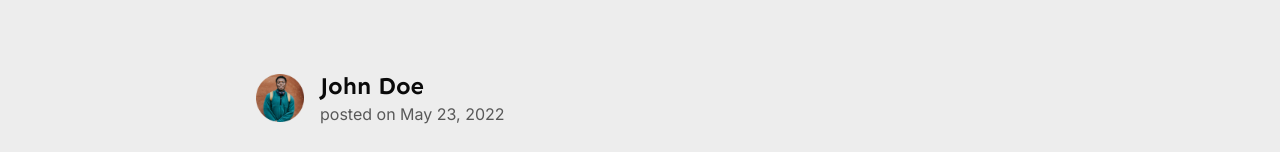
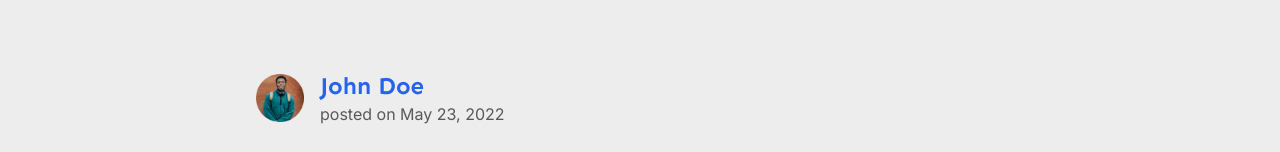
Before and after one commit to divineDuckk/Modsen-Client-Blog, a Next.js app: page /blog/1 in a window 1280 px wide. Shown: the part 138-290 px from the top of the page. Built offline with nearby package versions, Linux system fonts and the light colour scheme.

Commit message:
feat: add links on author's name

```diff
--- a/src/app/blog/[slug]/page.tsx
+++ b/src/app/blog/[slug]/page.tsx
@@ -1,4 +1,5 @@
 import Image from "next/image";
+import Link from "next/link";
 import { FC } from "react";
 
 import { fetchPostById } from "@/api/fetchPostById";
@@ -6,7 +7,7 @@ import { fetchPosts } from "@/api/fetchPosts";
 import { sen } from "@/app/fonts";
 import { JoinContainer } from "@/components/JoinContainer";
 import { WhatToRead } from "@/components/WhatToRead";
-import { getCategoryImg } from "@/constants";
+import { getCategoryImg, getRoute } from "@/constants";
 import { Post as PostType } from "@/interfaces/post";
 import { photoType } from "@/types";
 import { getRecommendedPosts } from "@/utils/functions/getRecommendedPosts";
@@ -27,7 +28,7 @@ const Post: FC<PostPageProps> = async ({ params }) => {
 
   const recommendedPosts = getRecommendedPosts(posts, slug, category);
 
-  const { name, photo } = author;
+  const { name, photo, id } = author;
   return (
     <div className="min-w-full mt-32 h-full">
       <div className="flex justify-center">
@@ -35,7 +36,14 @@ const Post: FC<PostPageProps> = async ({ params }) => {
           <div className="flex gap-4 items-center mb-6">
             <Image src={photo} alt={`${name} photo`} className="w-12" />
             <div>
-              <h3 className={`${sen.className} font-bold text-2xl`}>{name}</h3>
+              <Link
+                href={`${getRoute("author")}${id}`}
+                className="text-blue-600"
+              >
+                <h3 className={`${sen.className} font-bold text-2xl`}>
+                  {name}
+                </h3>
+              </Link>
               <p className="font-normal text-base opacity-65">
                 posted on {date}
               </p>
```
